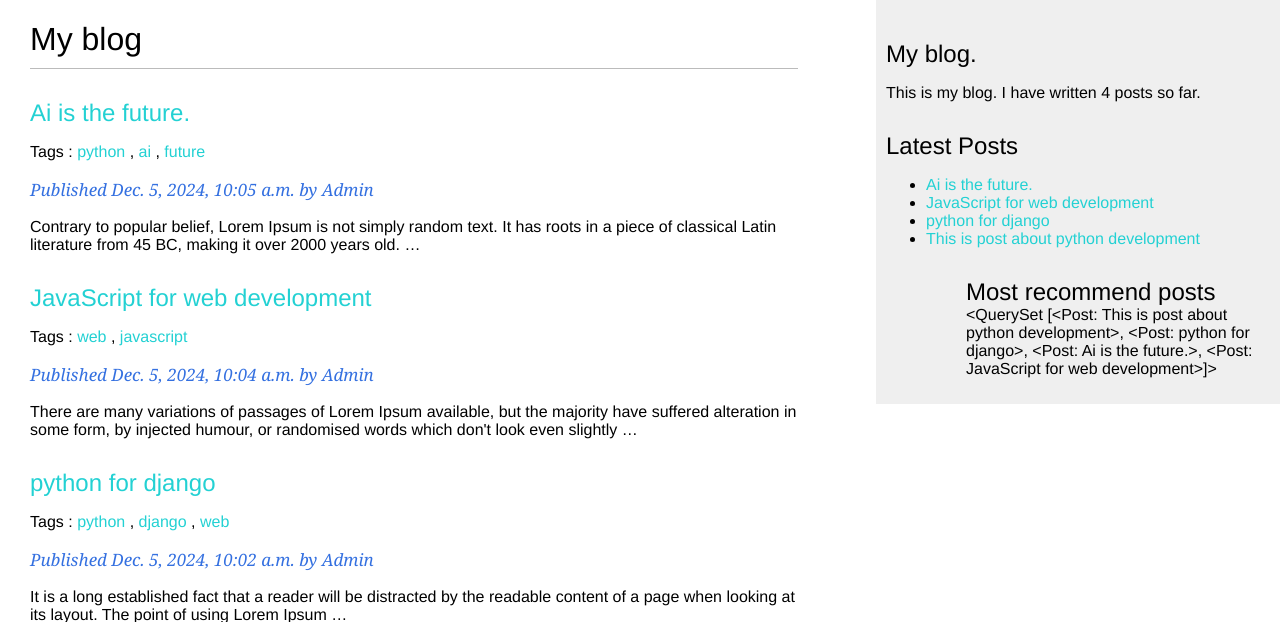
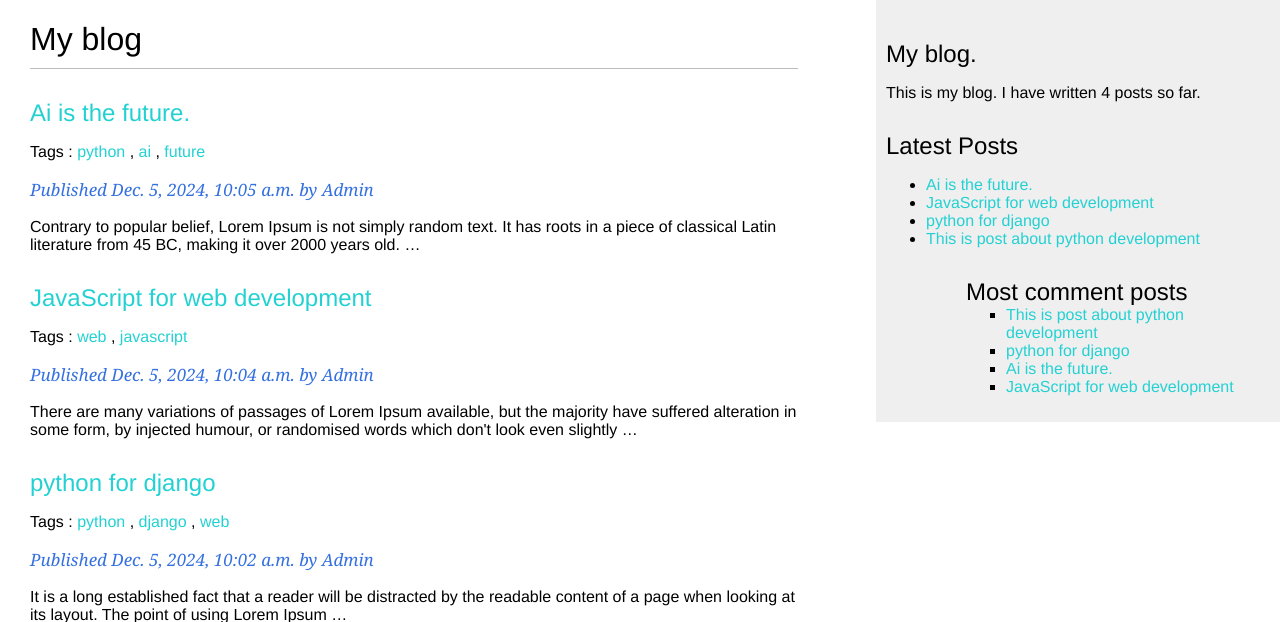
Before and after one commit to ABHISHEKGHARAMI/django-blog-1.0, a Django app: page /blog/ in a window 1280 px wide. Shown: the top 622 px of the page. Run offline with Django 5.2, Linux system fonts and the light colour scheme; data comes from the database, SQL or seed files in the repository; both versions use the stored data as it was after the commit; parts of the project's set-up code (start-up, migrations or seed data) failed here and were passed over.

Commit message:
Testing is ok or not!!

```diff
--- a/mysite/blog/templates/blog/base.html
+++ b/mysite/blog/templates/blog/base.html
@@ -33,8 +33,8 @@
             </p>
             <h2>Latest Posts</h2>
             {% show_latest_posts 3 %}
-            <h2>Most recommend posts</h2>
-            {% get_comment_posts most_comment_post %}
+            <h2>Most comment posts</h2>
+            {% get_comment_posts as most_comment_post %}
             <ul>
                 {% for post in most_comment_post %}
                   <li>
```
Also changed, not shown: mysite/db.sqlite3.
